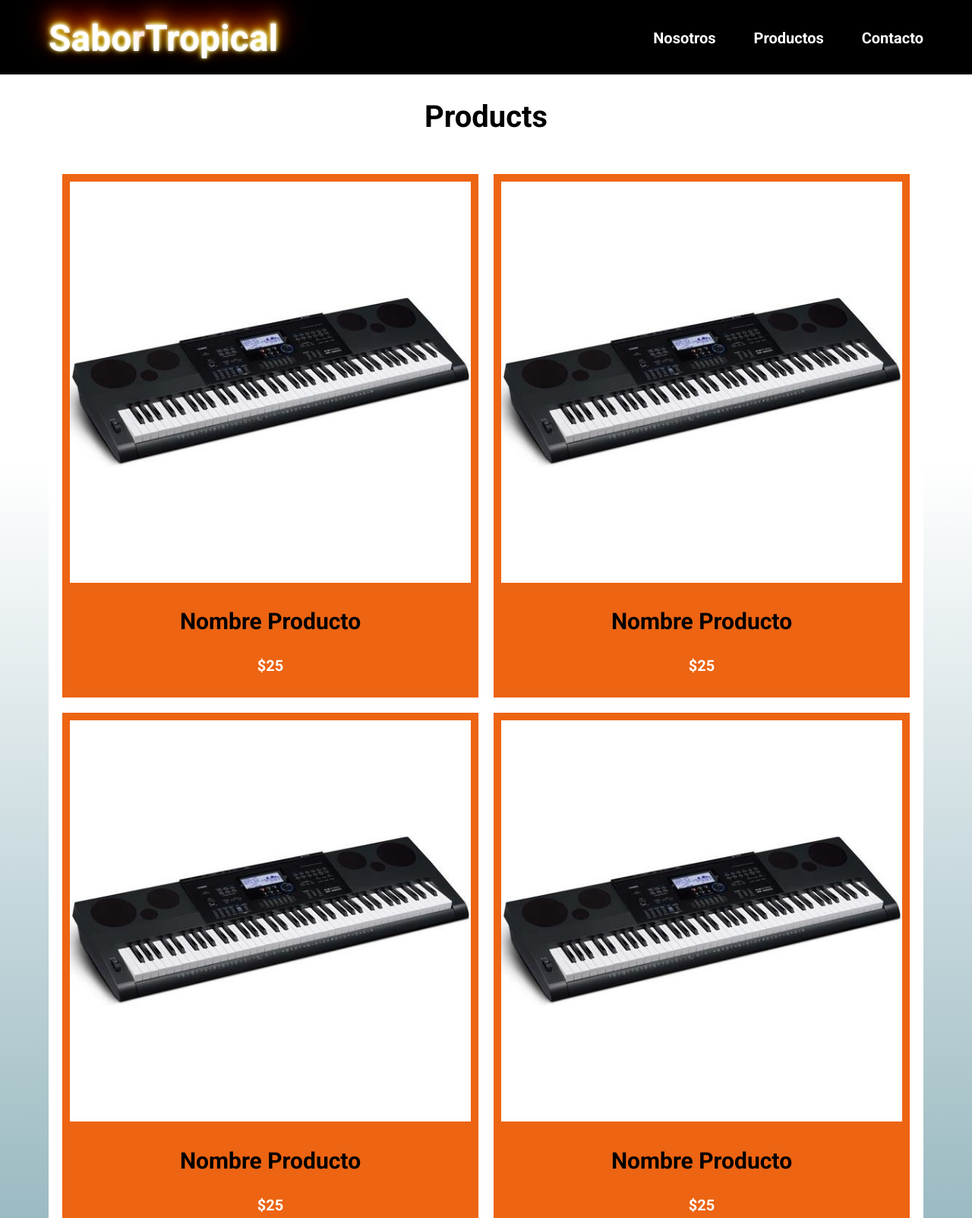
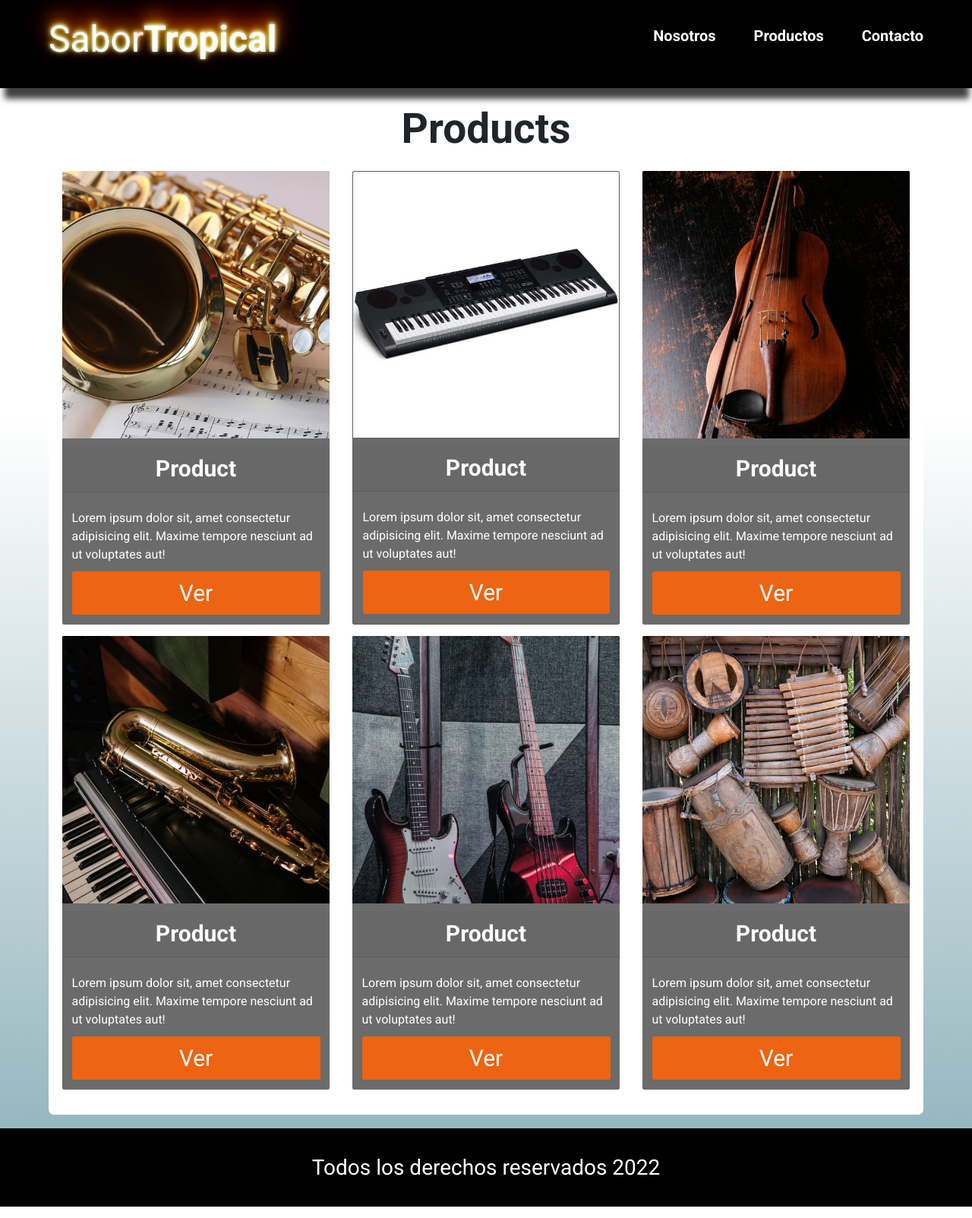
Before and after one commit to Carlitos0/UsoDeGit, a plain HTML site: page productos.html in a window 1280 px wide. Shown: the part 17-1620 px from the top of the page at 76% size. Drawn offline with nearby package versions, Linux system fonts and the light colour scheme; some icons are missing.

Commit message:
Se añadio Bootstrap y unas paginas adicionales

```diff
--- a/css/style.css
+++ b/css/style.css
@@ -8,6 +8,7 @@
     --amarillo:#E9C11D;
     --blanco:#fff;
     --negro:#000;
+    --chocolate:#67430A;
 }
 /* Settings*/
 
@@ -74,6 +75,7 @@ img{
     color: var(--blanco);
     position: relative;
     margin-bottom: 1.8rem;
+    background-attachment: fixed;
 }
 .opacity{
     position: absolute;
@@ -92,24 +94,25 @@ img{
     }
 }
 @media (min-width: 768px) {
-    .nav{
+    .nv{
         display: flex;
         justify-content: space-around;
         gap: 5rem;
     }
 }
-.nav li{
+.nv li{
     display: block;
     margin: 2rem 0;
     font-size: 2rem;
 }
-.nav li a{
+.nv li a{
     color: var(--blanco);
     transition: color .5s ease,font-size .5s ease;
 }
-.nav li a:hover{
+.nv li a:hover{
     color: #ED6412;
     font-size: 2.2rem;
+    text-decoration: none;
 }
 .logo{
     padding: 2rem 0;
@@ -118,11 +121,15 @@ img{
     color: var(--blanco);
     font-size: 4rem;
 }
+.logo_titulo:hover{
+    text-decoration: none;
+}
+/* .nv */
 @media (max-width: 768px) {
     .logo_titulo i{
         display: none;
     }
-    .nav li{
+    .nv li{
         margin: 1 0;
     }
 }
@@ -137,12 +144,13 @@ img{
     text-shadow: 0 -1px 4px #FFF, 0 -2px 10px #ff0, 0 -10px 20px #ff8000, 0 -18px 40px #F00;
     transition: transform .7s ease;
 }
+/* :hover */
 .titulo:hover{
     /* animation: rotate 1s linear; */
     transform: rotateY(360deg);
 }
 
-.logo_bold,.nav li a{
+.logo__bold,.nv li a{
     font-weight: 700;
 }
 @media (min-width: 768px) {
@@ -263,29 +271,30 @@ img{
 
 .bg-black{
     background-color: var(--negro);
+    box-shadow: 1px 19px 8px -5px rgba(0,0,0,0.75);
+    padding-bottom: 1.5rem;
+    margin-bottom: 2rem;
 }
-.productos{
-    display: flex;
-    flex-direction: column;
-    gap: 1.5rem;
+
+.color{
+    background-color: var(--primario);
+    color: var(--blanco);
+    font-size: 3rem;
+    transition: background-color .7s ease;
 }
-@media (min-width: 768px) {
-    .productos{
-        display: grid;
-        grid-template-columns: repeat(2,1fr);
-        gap: 2rem;
-    }
+.color:hover{
+    background-color: #E9C11D;
 }
-.producto{
-    background-color: var(--primario);
-    padding: 1rem;
+.cl{
+    background-color: #6B6B6B;
+    color: var(--blanco);
 }
-.product_info{
+.cl_title{
     color: var(--blanco);
     font-weight: 700;
-    font-size: 2rem;
+    font-size: 3rem;
 }
-.product_info .nombre_producto{
-    font-size: 3rem;
-    color: var(--negro);
+.size{
+    width: 20rem;
+    height: 20rem;
 }
--- a/productos.html
+++ b/productos.html
@@ -4,6 +4,7 @@
     <meta charset="UTF-8">
     <meta http-equiv="X-UA-Compatible" content="IE=edge">
     <meta name="viewport" content="width=device-width, initial-scale=1.0">
+    <link rel="stylesheet" href="https://cdn.jsdelivr.net/npm/bootstrap@4.6.1/dist/css/bootstrap.min.css" integrity="sha384-zCbKRCUGaJDkqS1kPbPd7TveP5iyJE0EjAuZQTgFLD2ylzuqKfdKlfG/eSrtxUkn" crossorigin="anonymous">
     <link href="https://pro.fontawesome.com/releases/v5.10.0/css/all.css" rel="stylesheet">
     <link rel="stylesheet" href="css/normalize.css">
     <link rel="stylesheet" href="css/style.css">
@@ -15,56 +16,91 @@
             <section class="header__barra centrar_texto">
                 <div class="logo">
                     <a href="index.html" class="logo_titulo">
-                        <h1 class="no-margin titulo">Sabor<span class="logo_bold">Tropical</span><i class="fas fa-tree-palm"></i></h1>
+                        <h1 class="no-margin titulo">Sabor<span class="logo__bold">Tropical</span><i class="fas fa-tree-palm"></i></h1>
                     </a>
                 </div>
                 <nav class="navegacion">
-                    <ul class="nav no-padding">
-                        <li><a href="#">Nosotros</a></li>
-                        <li><a href="#">Productos</a></li>
-                        <li><a href="#">Contacto</a></li>
+                    <ul class="nv no-padding">
+                        <li><a href="nosotros.html">Nosotros</a></li>
+                        <li><a href="productos.html">Productos</a></li>
+                        <li><a href="contacto.hmtl">Contacto</a></li>
                     </ul>
                 </nav>
             </section>
         </div>
     </header>
-    <h2 class="centrar_texto">Products</h2>
+    <h2 class="centrar_texto display-2 logo__bold">Products</h2>
     <main class="contenedor bg-white">
-        <div class="productos">
-            <div class="producto">
-                <a href="#"><img src="img/producto1.jpg" alt=""></a>
-                <div class="product_info centrar_texto">
-                    <p class="nombre_producto">Nombre Producto</p>
-                    <p>$25</p>
+        <div class="row">
+            <div class="col-md-4 d-flex justify-content-center">
+                <div class="card w-100 cl border-0 rounded">
+                    <img src="img/producto2.jpg" class="card-img-top" alt="...">
+                    <div class="card-header text-center cl_title">Product</div>
+                    <div class="card-body">
+                        <p class="card-text">Lorem ipsum dolor sit, amet consectetur adipisicing elit. Maxime tempore nesciunt ad ut voluptates aut!</p>
+                        <a href="#" class="btn color btn-block btn-lg">Ver</a>
+                    </div>
                 </div>
             </div>
-            <div class="producto">
-                <a href="#"><img src="img/producto1.jpg" alt=""></a>
-                <div class="product_info centrar_texto">
-                    <p class="nombre_producto">Nombre Producto</p>
-                    <p>$25</p>
+            <div class="col-md-4 d-flex justify-content-center">
+                <div class="card w-100 cl ">
+                    <img src="img/producto1.jpg" class="card-img-top" alt="...">
+                    <div class="card-header text-center cl_title">Product</div>
+                    <div class="card-body">
+                        <p class="card-text">Lorem ipsum dolor sit, amet consectetur adipisicing elit. Maxime tempore nesciunt ad ut voluptates aut!</p>
+                        <a href="#" class="btn color btn-block btn-lg">Ver</a>
+                    </div>
                 </div>
             </div>
-            <div class="producto">
-                <a href="#"><img src="img/producto1.jpg" alt=""></a>
-                <div class="product_info centrar_texto">
-                    <p class="nombre_producto">Nombre Producto</p>
-                    <p>$25</p>
+            <div class="col-md-4 d-flex justify-content-center">
+                <div class="card w-100 cl border-0 rounded">
+                    <img src="img/producto3.jpg" class="card-img-top" alt="...">
+                    <div class="card-header text-center cl_title">Product</div>
+                    <div class="card-body">
+                        <p class="card-text">Lorem ipsum dolor sit, amet consectetur adipisicing elit. Maxime tempore nesciunt ad ut voluptates aut!</p>
+                        <a href="#" class="btn color btn-block btn-lg">Ver</a>
+                    </div>
                 </div>
             </div>
-            <div class="producto">
-                <a href="#"><img src="img/producto1.jpg" alt=""></a>
-                <div class="product_info centrar_texto">
-                    <p class="nombre_producto">Nombre Producto</p>
-                    <p>$25</p>
+            <div class="col-md-4 d-flex justify-content-center">
+                <div class="card w-100 cl border-0 rounded">
+                    <img src="img/producto4.jpg" class="card-img-top" alt="...">
+                    <div class="card-header text-center cl_title">Product</div>
+                    <div class="card-body">
+                        <p class="card-text">Lorem ipsum dolor sit, amet consectetur adipisicing elit. Maxime tempore nesciunt ad ut voluptates aut!</p>
+                        <a href="#" class="btn color btn-block btn-lg">Ver</a>
+                    </div>
                 </div>
             </div>
+            <div class="col-md-4 d-flex justify-content-center">
+                <div class="card w-100 cl border-0 rounded">
+                    <img src="img/producto5.jpg" class="card-img-top" alt="...">
+                    <div class="card-header text-center cl_title">Product</div>
+                    <div class="card-body">
+                        <p class="card-text">Lorem ipsum dolor sit, amet consectetur adipisicing elit. Maxime tempore nesciunt ad ut voluptates aut!</p>
+                        <a href="#" class="btn color btn-block btn-lg">Ver</a>
+                    </div>
+                </div>
+            </div>
+            <div class="col-md-4 d-flex justify-content-center">
+                <div class="card w-100 cl border-0 rounded">
+                    <img src="img/producto6.jpg" class="card-img-top" alt="...">
+                    <div class="card-header text-center cl_title">Product</div>
+                    <div class="card-body">
+                        <p class="card-text">Lorem ipsum dolor sit, amet consectetur adipisicing elit. Maxime tempore nesciunt ad ut voluptates aut!</p>
+                        <a href="#" class="btn color btn-block btn-lg">Ver</a>
+                    </div>
+                </div>
+            </div>
+
         </div>
     </main>
     <footer class="foot">
         <h4 class="centrar_texto no-margin">Todos los derechos reservados 2022</h4>
     </footer>
 
-
+    <script src="https://cdn.jsdelivr.net/npm/jquery@3.5.1/dist/jquery.slim.min.js" integrity="sha384-DfXdz2htPH0lsSSs5nCTpuj/zy4C+OGpamoFVy38MVBnE+IbbVYUew+OrCXaRkfj" crossorigin="anonymous"></script>
+    <script src="https://cdn.jsdelivr.net/npm/popper.js@1.16.1/dist/umd/popper.min.js" integrity="sha384-9/reFTGAW83EW2RDu2S0VKaIzap3H66lZH81PoYlFhbGU+6BZp6G7niu735Sk7lN" crossorigin="anonymous"></script>
+    <script src="https://cdn.jsdelivr.net/npm/bootstrap@4.6.1/dist/js/bootstrap.min.js" integrity="sha384-VHvPCCyXqtD5DqJeNxl2dtTyhF78xXNXdkwX1CZeRusQfRKp+tA7hAShOK/B/fQ2" crossorigin="anonymous"></script>
 </body>
 </html>
```
Also changed, not shown: index.html (+8 -4 lines), nosotros.html (added, +108 -0 lines), contacto.html (added), img/producto2.jpg (added), img/producto3.jpg (added), img/producto4.jpg (added), img/producto5.jpg (added), img/producto6.jpg (added).
